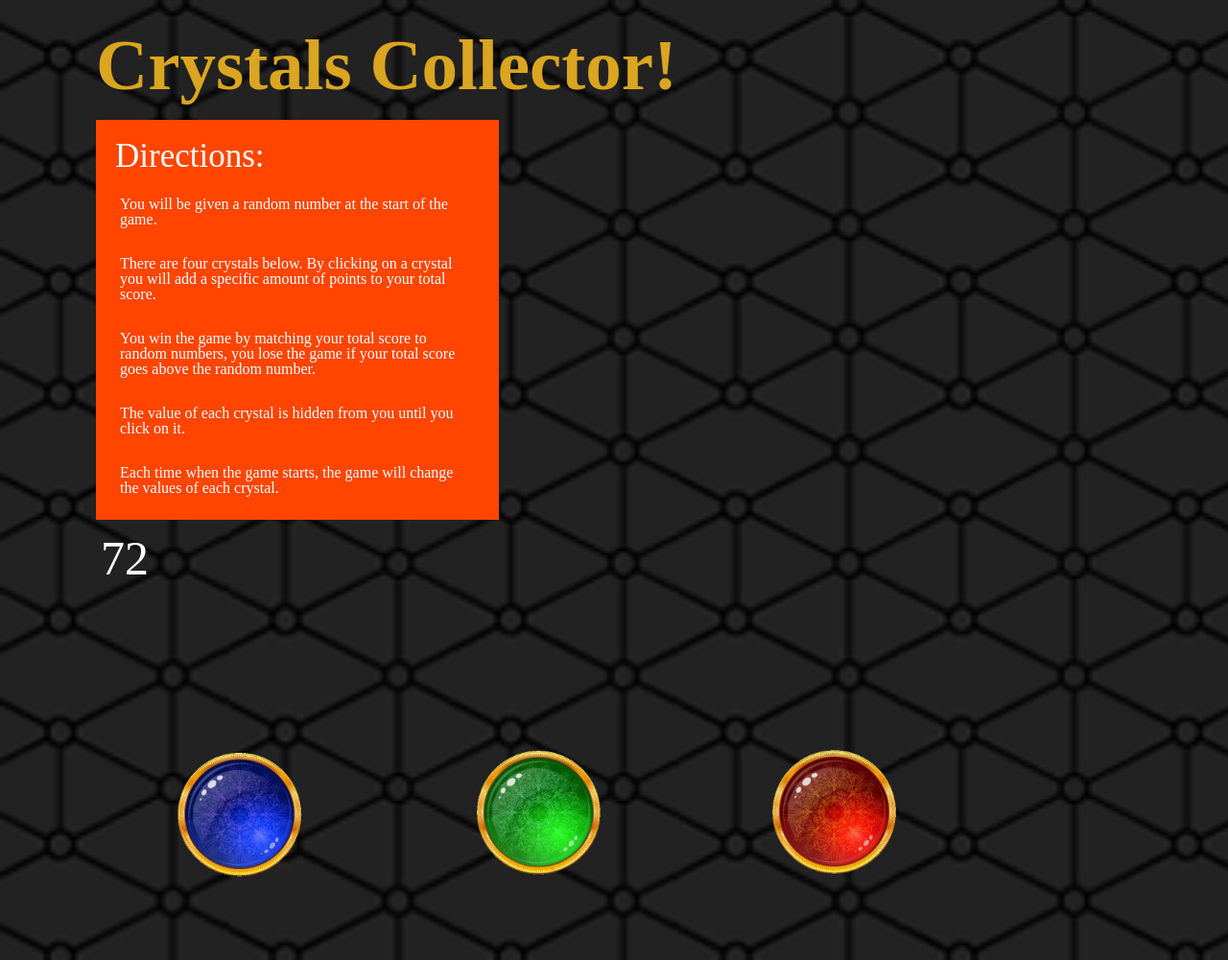
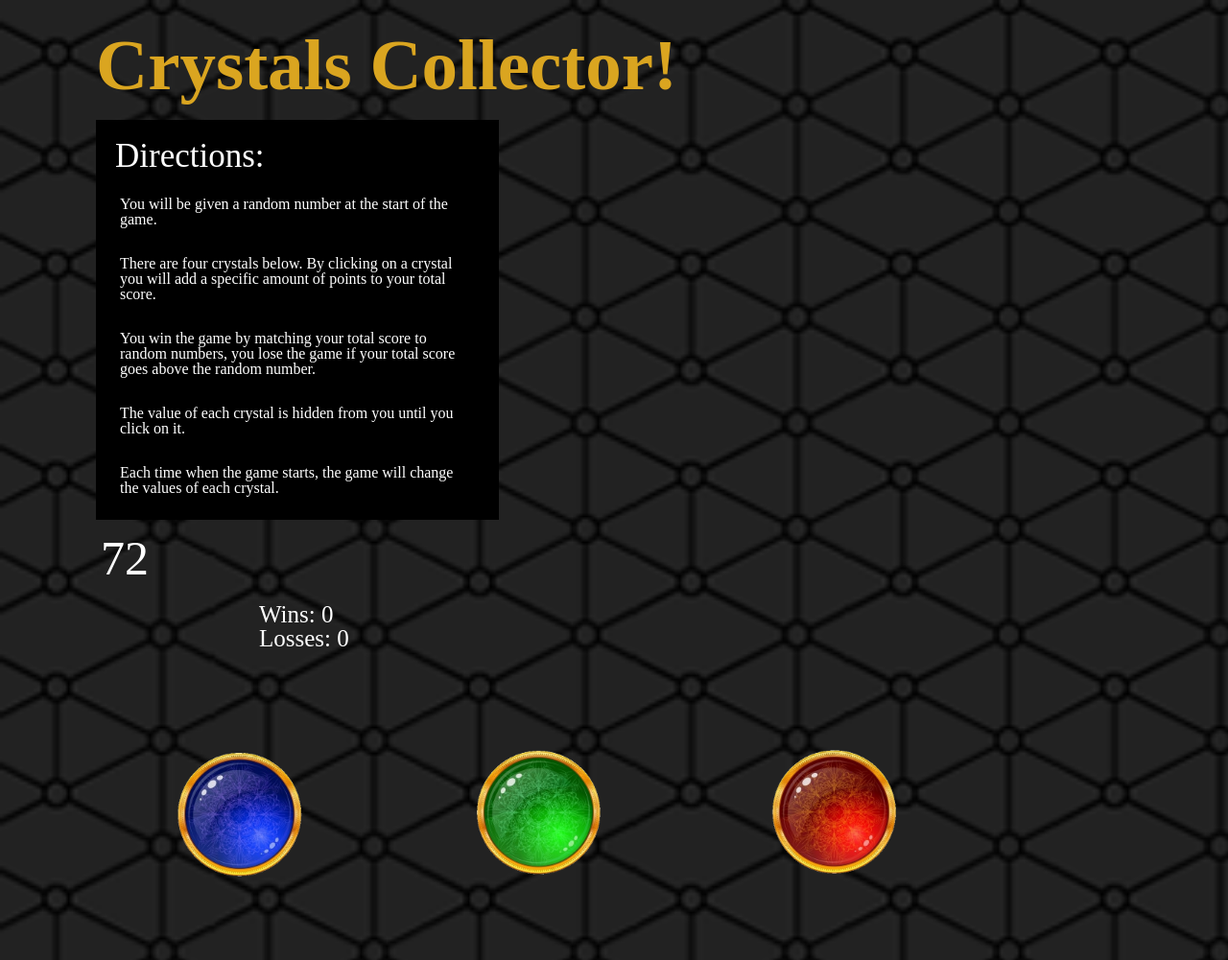
Before and after one commit to CSepahbodi/unit-4-game, a plain HTML site: page index.html in a window 1280 px wide. Shown: the top 1001 px of the page at 96% size. Drawn offline with nearby package versions, Linux system fonts and the light colour scheme.

Commit message:
this commit includes a working version of the game without the wins and losses updating....

```diff
--- a/assets/css/style.css
+++ b/assets/css/style.css
@@ -23,7 +23,7 @@ body {
 
 .dirCont {
     width: 400px;
-	background-color: orangered;
+	background-color: black;
 	color: ;
 	padding: 10px;
 	margin-top: 20px;
@@ -79,7 +79,7 @@ img {
 }
 
 #totScore {
-    width: 150px;
+    width: 300px;
     font-size: 50px;
     margin: 10px 0px;
     padding: 5px 0px 5px 5px;
--- a/index.html
+++ b/index.html
@@ -32,8 +32,8 @@
 
             <!--this div is for the wins and losses counters-->
             <div class="scoreCard">
-                    <p id="Wins"></p>
-                    <p id="Losses"></p>
+                    <p id="Wins">Wins: 0</p>
+                    <p id="Losses">Losses: 0</p>
             </div>
 
             <!--this div is for the game buttons-->
```
